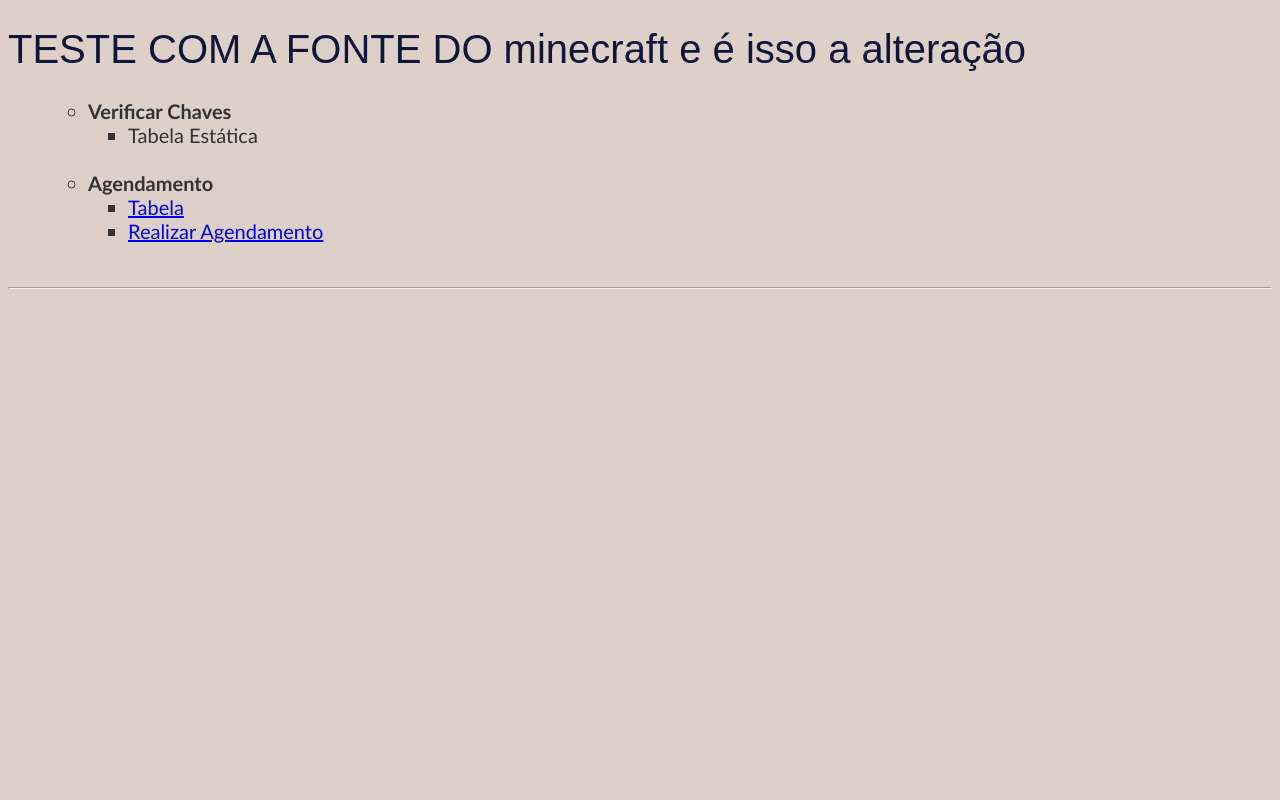
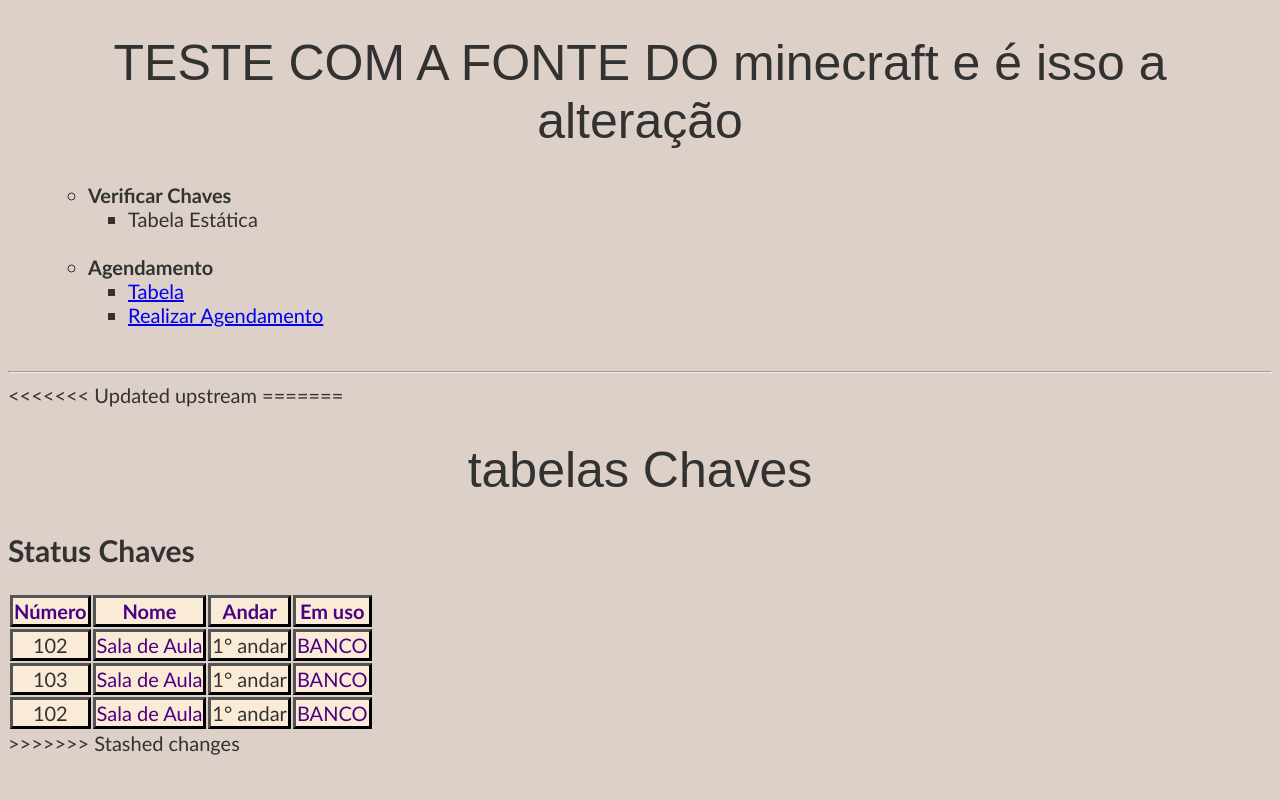
Before and after one commit to bleeeeeq/Projeto-Integrador, a PHP site: page /Projeto/HTML/index.html in a window 1280 px wide. Run offline with PHP 8.4, Linux system fonts and the light colour scheme; some web fonts are replaced.

Commit message:
Add arquivos na branch do Igor

```diff
--- a/Projeto/CSS/style.css
+++ b/Projeto/CSS/style.css
@@ -13,5 +13,86 @@
     font-family: 'Minecraft', sans-serif;
     font-weight: 400;
     font-style: normal;
+<<<<<<< Updated upstream
     color: #111439;
+=======
 }
+
+nav ul{
+    list-style-type: none; /*Tirando a marcação da lista*/
+    padding: 0;
+    margin: 0;
+}
+
+nav ul li{
+    position: relative;
+    display: inline-block;
+}
+
+nav ul li a{
+    text-decoration: none;
+    display: block;
+    padding: 10px;
+    background-color: #333;
+    color: #fff;
+}
+
+nav ul li a:hover{
+    color: black;
+    background-color: rgb(253, 155, 69)
+}
+
+.dropdown-child{
+    display: none;
+    background-color: #333;
+    position: absolute;
+    top: 100%;
+    left: 0%;
+    min-width: 160px;
+}
+
+.dropdown-child li{
+    display: block;
+}
+
+.dropdown-child a{
+    color: orange;
+    padding: 5px;
+    text-decoration: none;
+    display: block;
+}
+
+.dropdown:hover .dropdown-child{
+    display: block;
+}
+
+
+table{
+    text-align: center;
+    border: 5px rgb(0, 0, 0) ;
+}
+
+table th{
+    border: 5px ;
+    color: indigo;
+
+}
+
+/* Especificando as cores para linhas pares, também é possível trocar o "even" por odd para ser linhas ímpares! */
+table td:nth-child(even){
+
+    background-color: antiquewhite;
+    color: indigo;
+}
+
+table td, table th{
+    border: 3px black outset;
+    background-color: antiquewhite;
+}
+
+h1{
+    text-align: center;
+    font-size: 50px;
+    font-weight: 400;
+>>>>>>> Stashed changes
+}
--- a/Projeto/HTML/index.html
+++ b/Projeto/HTML/index.html
@@ -36,5 +36,57 @@
 
         <hr>
     </header>
+<<<<<<< Updated upstream
+=======
+
+    <main>
+        <h1>tabelas Chaves</h1>
+
+       <section>
+            <h2>Status Chaves</h2>
+
+            <table>
+                <thead>
+                    <tr>
+                        <th>Número</th>
+                        <th>Nome</th>
+                        <th>Andar</th>
+                        <th>Em uso</th>
+                    </tr>
+                </thead>
+
+                <tbody>
+                    <tr>
+                        <td>102</td>
+                        <td>Sala de Aula</td>
+                        <td>1° andar</td>
+                        <td>BANCO</td>
+                    </tr>
+                </tbody>
+
+                <tbody>
+                    <tr>
+                        <td>103</td>
+                        <td>Sala de Aula</td>
+                        <td>1° andar</td>
+                        <td>BANCO</td>
+                    </tr>
+                </tbody>
+
+                <tbody>
+                    <tr>
+                        <td>102</td>
+                        <td>Sala de Aula</td>
+                        <td>1° andar</td>
+                        <td>BANCO</td>
+                    </tr>
+                </tbody>
+            </table>
+        </section>
+    </main>
+
+
+
+>>>>>>> Stashed changes
 </body>
 </html>
```
